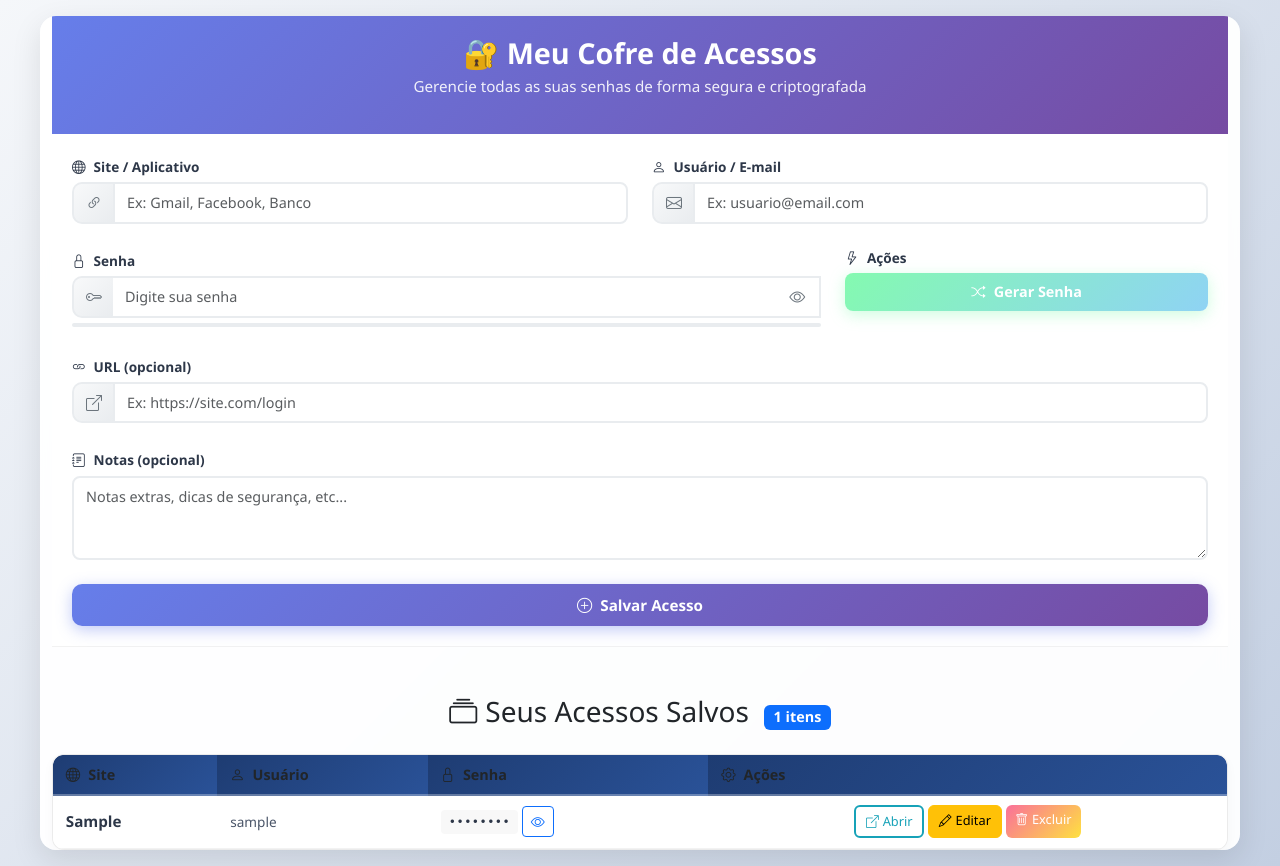
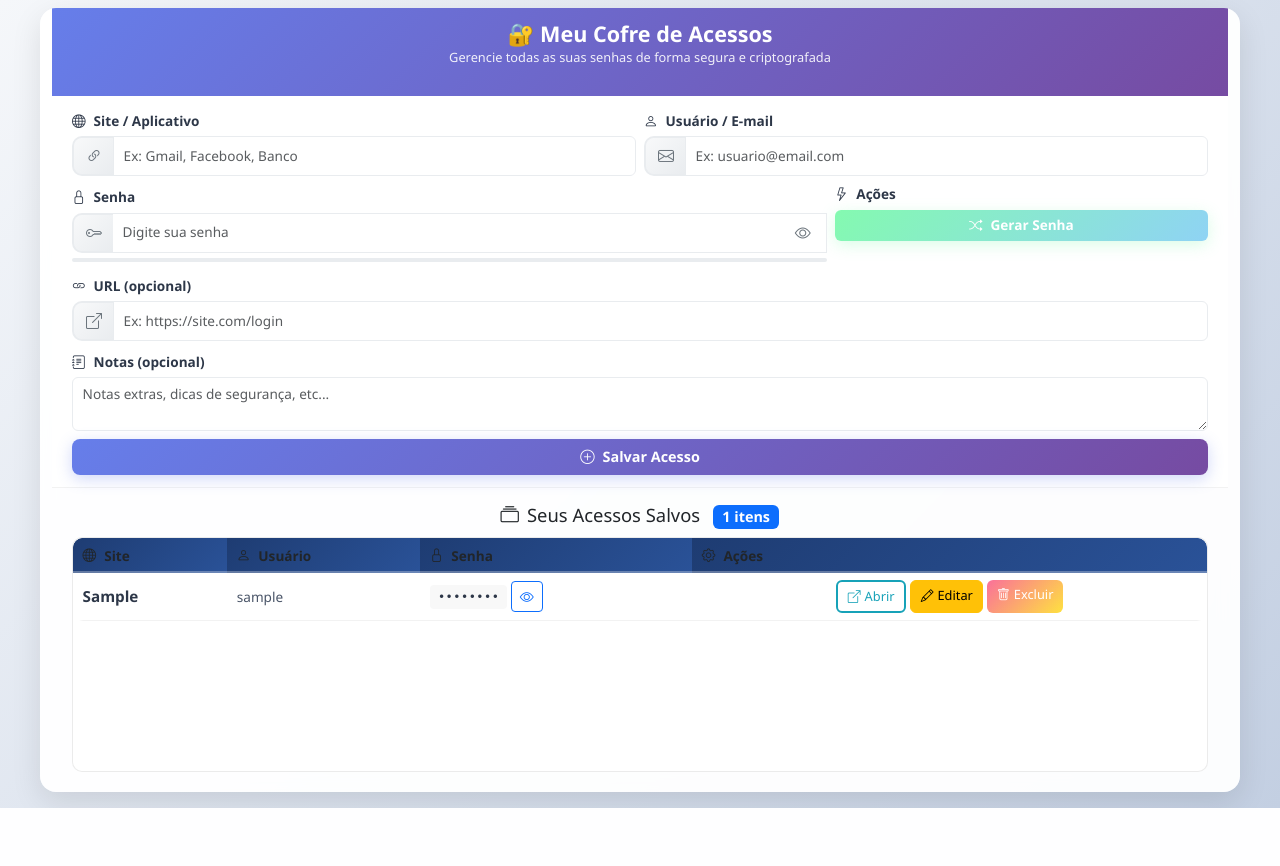
Before and after one commit to VNGato/meu-cofre, a Flask app: page / in a window 1280 px wide. After the commit the page ends 808 px from the top, so only its background shows below. Run offline with Flask 3, Linux system fonts and the light colour scheme; tables that the repository leaves empty hold one stand-in row (values such as "Sample post").

Commit message:
Ajuste fino de layout estatico compacto e remocao de barra de scroll

```diff
--- a/templates/index.html
+++ b/templates/index.html
@@ -19,7 +19,10 @@
         body {
             background: linear-gradient(135deg, #f5f7fa 0%, #c3cfe2 100%);
             font-family: 'Segoe UI', Tahoma, Geneva, Verdana, sans-serif;
-            min-height: 100vh;
+            height: 100vh;
+            margin: 0;
+            padding: 0;
+            overflow: hidden;
         }
 
         .main-container {
@@ -28,14 +31,17 @@
             border-radius: 16px;
             box-shadow: var(--card-shadow);
             overflow: hidden;
-            margin: 1rem auto;
+            margin: 1vh auto;
             max-width: 1200px;
+            height: 98vh;
+            display: flex;
+            flex-direction: column;
         }
 
         .header-section {
             background: var(--primary-gradient);
             color: white;
-            padding: 1.25rem 2rem;
+            padding: 0.8rem 1.5rem;
             text-align: center;
             position: relative;
             overflow: hidden;
@@ -59,37 +65,37 @@
         }
 
         .header-title {
-            font-size: 1.8rem;
+            font-size: 1.35rem;
             font-weight: 700;
-            margin-bottom: 0.3rem;
+            margin-bottom: 0.1rem;
             position: relative;
             z-index: 1;
         }
 
         .header-subtitle {
-            font-size: 0.95rem;
+            font-size: 0.8rem;
             opacity: 0.9;
             position: relative;
             z-index: 1;
         }
 
         .form-section {
-            padding: 1.25rem;
+            padding: 0.75rem 1.25rem;
             background: white;
             border-bottom: 1px solid rgba(0, 0, 0, 0.05);
         }
 
         .form-control {
-            border: 2px solid #e9ecef;
-            border-radius: 8px;
-            padding: 0.5rem 0.75rem;
-            transition: all 0.3s ease;
-            font-size: 0.9rem;
+            border: 1.5px solid #e9ecef;
+            border-radius: 6px;
+            padding: 0.35rem 0.6rem;
+            transition: all 0.2s ease;
+            font-size: 0.85rem;
         }
 
         .form-control:focus {
             border-color: #667eea;
-            box-shadow: 0 0 0 0.2rem rgba(102, 126, 234, 0.25);
+            box-shadow: 0 0 0 0.15rem rgba(102, 126, 234, 0.2);
             transform: translateY(-1px);
         }
 
@@ -141,30 +147,30 @@
         .generate-btn {
             background: var(--success-gradient);
             border: none;
-            border-radius: 8px;
-            padding: 0.5rem 1rem;
+            border-radius: 6px;
+            padding: 0.35rem 0.75rem;
             font-weight: 600;
-            font-size: 0.9rem;
+            font-size: 0.85rem;
             color: white;
-            transition: all 0.3s ease;
-            box-shadow: 0 4px 15px rgba(132, 250, 176, 0.4);
+            transition: all 0.2s ease;
+            box-shadow: 0 4px 15px rgba(132, 250, 176, 0.3);
         }
 
         .generate-btn:hover {
             transform: translateY(-1px);
-            box-shadow: 0 6px 20px rgba(132, 250, 176, 0.6);
+            box-shadow: 0 6px 20px rgba(132, 250, 176, 0.5);
         }
 
         .submit-btn {
             background: var(--primary-gradient);
             border: none;
-            border-radius: 10px;
-            padding: 0.6rem;
+            border-radius: 8px;
+            padding: 0.45rem;
             font-weight: 600;
-            font-size: 0.95rem;
+            font-size: 0.9rem;
             color: white;
-            transition: all 0.3s ease;
-            box-shadow: 0 4px 15px rgba(102, 126, 234, 0.4);
+            transition: all 0.2s ease;
+            box-shadow: 0 4px 15px rgba(102, 126, 234, 0.3);
             position: relative;
             overflow: hidden;
         }
@@ -202,7 +208,7 @@
         }
 
         .data-table th {
-            padding: 0.6rem 0.8rem;
+            padding: 0.45rem 0.6rem;
             font-weight: 600;
             border: none;
             position: relative;
@@ -211,7 +217,7 @@
             position: sticky;
             top: 0;
             z-index: 10;
-            font-size: 0.9rem;
+            font-size: 0.85rem;
         }
 
         .data-table th::after {
@@ -225,21 +231,21 @@
         }
 
         .data-table tbody tr {
-            transition: all 0.2s ease;
+            transition: all 0.15s ease;
             border-bottom: 1px solid rgba(0, 0, 0, 0.05);
         }
 
         .data-table tbody tr:hover {
             background: rgba(102, 126, 234, 0.05);
-            transform: scale(1.005);
-            box-shadow: 0 4px 10px rgba(0,0,0,0.05);
+            transform: scale(1.002);
+            box-shadow: 0 2px 5px rgba(0,0,0,0.03);
         }
 
         .data-table td {
-            padding: 0.6rem 0.8rem;
+            padding: 0.45rem 0.6rem;
             vertical-align: middle;
             border: none;
-            font-size: 0.9rem;
+            font-size: 0.85rem;
         }
 
         .site-name {
@@ -406,32 +412,48 @@
         }
 
         /* Estilização para o Scroll Interno da Tabela */
+        .data-section {
+            flex: 1;
+            display: flex;
+            flex-direction: column;
+            overflow: hidden;
+            padding: 0.75rem 1.25rem 1.25rem 1.25rem;
+        }
+
+        .data-section h3 {
+            font-size: 1.15rem !important;
+            margin-top: 0.25rem !important;
+            margin-bottom: 0.5rem !important;
+        }
+
         .table-responsive {
-            max-height: 400px;
+            flex: 1;
             overflow-y: auto;
-            border-radius: 12px;
+            border-radius: 10px;
             border: 1px solid rgba(0, 0, 0, 0.08);
-            box-shadow: 0 4px 12px rgba(0, 0, 0, 0.03);
             background: white;
+            scrollbar-width: none; /* Firefox */
+            -ms-overflow-style: none;  /* IE and Edge */
         }
 
         .table-responsive::-webkit-scrollbar {
-            width: 6px;
+            display: none; /* Chrome, Safari and Opera */
         }
 
-        .table-responsive::-webkit-scrollbar-track {
-            background: rgba(0, 0, 0, 0.02);
-            border-radius: 10px;
+        .empty-state {
+            flex: 1;
+            display: flex;
+            flex-direction: column;
+            justify-content: center;
+            align-items: center;
+            padding: 1.5rem;
+            color: #6c757d;
         }
 
-        .table-responsive::-webkit-scrollbar-thumb {
-            background: rgba(102, 126, 234, 0.3);
-            border-radius: 10px;
-            transition: background 0.3s;
-        }
-
-        .table-responsive::-webkit-scrollbar-thumb:hover {
-            background: rgba(102, 126, 234, 0.5);
+        .empty-state i {
+            font-size: 3rem;
+            color: #cbd5e0;
+            margin-bottom: 0.5rem;
         }
     </style>
 </head>
@@ -455,7 +477,7 @@
             {% endwith %}
 
             <form action="/add" method="POST" id="accessForm">
-                <div class="row g-4">
+                <div class="row g-2">
                     <div class="col-md-6">
                         <label class="form-label"><i class="bi bi-globe me-2"></i>Site / Aplicativo</label>
                         <div class="input-group">
@@ -504,7 +526,7 @@
 
                     <div class="col-12">
                         <label class="form-label"><i class="bi bi-journal-text me-2"></i>Notas (opcional)</label>
-                        <textarea name="notes" class="form-control" rows="3" placeholder="Notas extras, dicas de segurança, etc..."></textarea>
+                        <textarea name="notes" class="form-control" rows="2" placeholder="Notas extras, dicas de segurança, etc..."></textarea>
                     </div>
 
                     <div class="col-12">
```
Also changed, not shown: templates/edit.html (+45 -38 lines).
